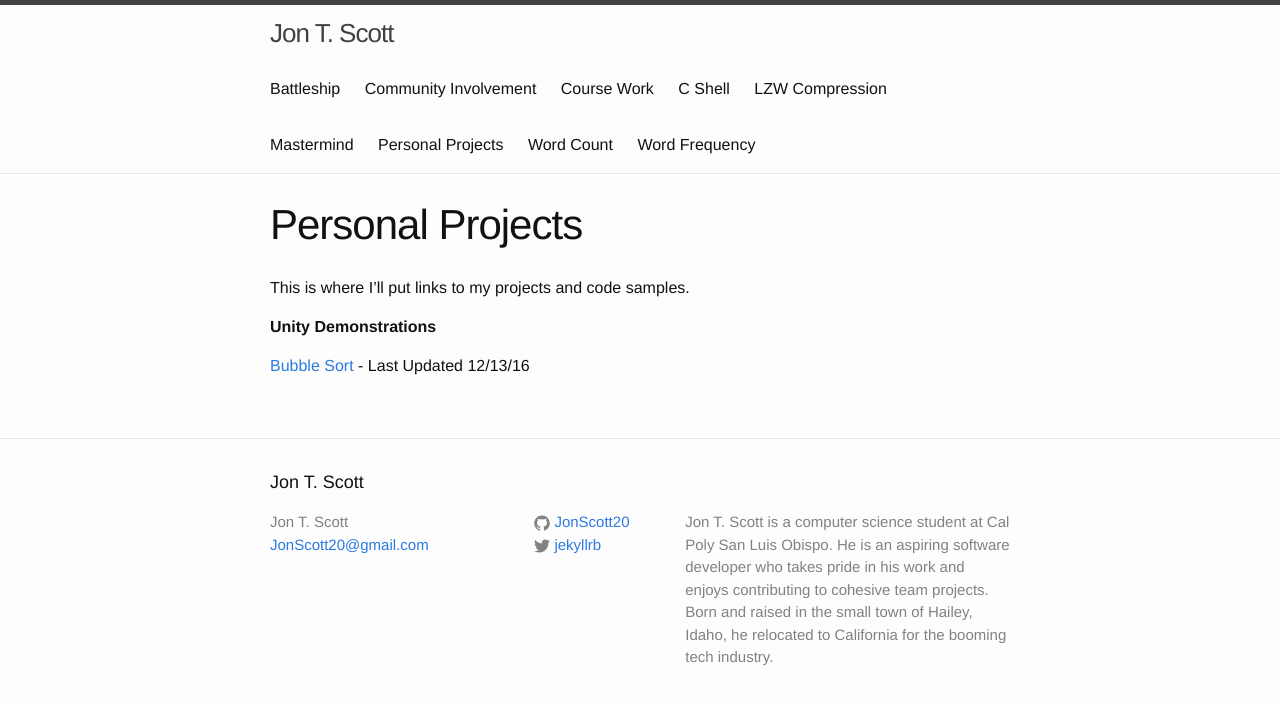
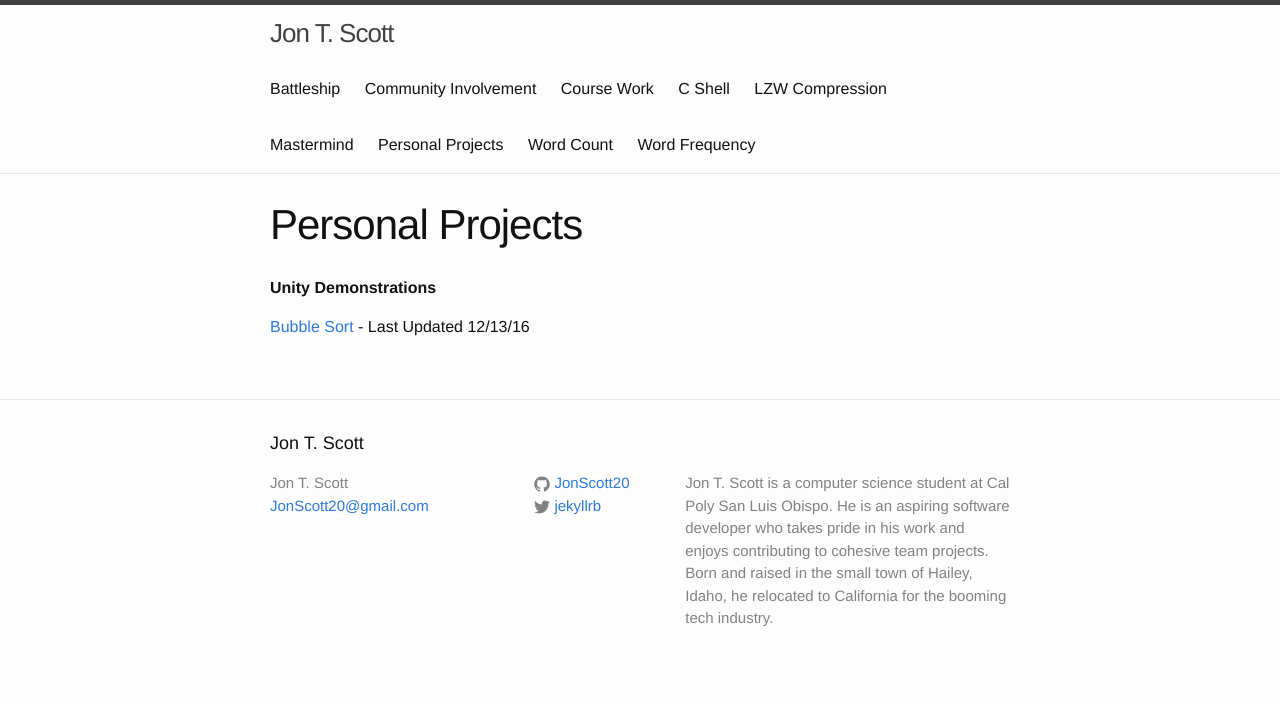
Before and after one commit to JonScott20/JonScott20.github.io, a Jekyll site: the page built from personal_projects.md, in a window 1280 px wide. Shown: the top 704 px of the page. Built offline with Jekyll 4.4.1, drawn with Linux system fonts in a browser that asks for light colours.

Commit message:
Update personal_projects.md

```diff
--- a/personal_projects.md
+++ b/personal_projects.md
@@ -4,8 +4,6 @@ title: Personal Projects
 permalink: /personal_projects/
 ---
 
-This is where I'll put links to my projects and code samples.
-
 **Unity Demonstrations**
 
 [Bubble Sort](https://jonscott20.github.io/Bubble_Sort/BubbleSort) - Last Updated 12/13/16
```
